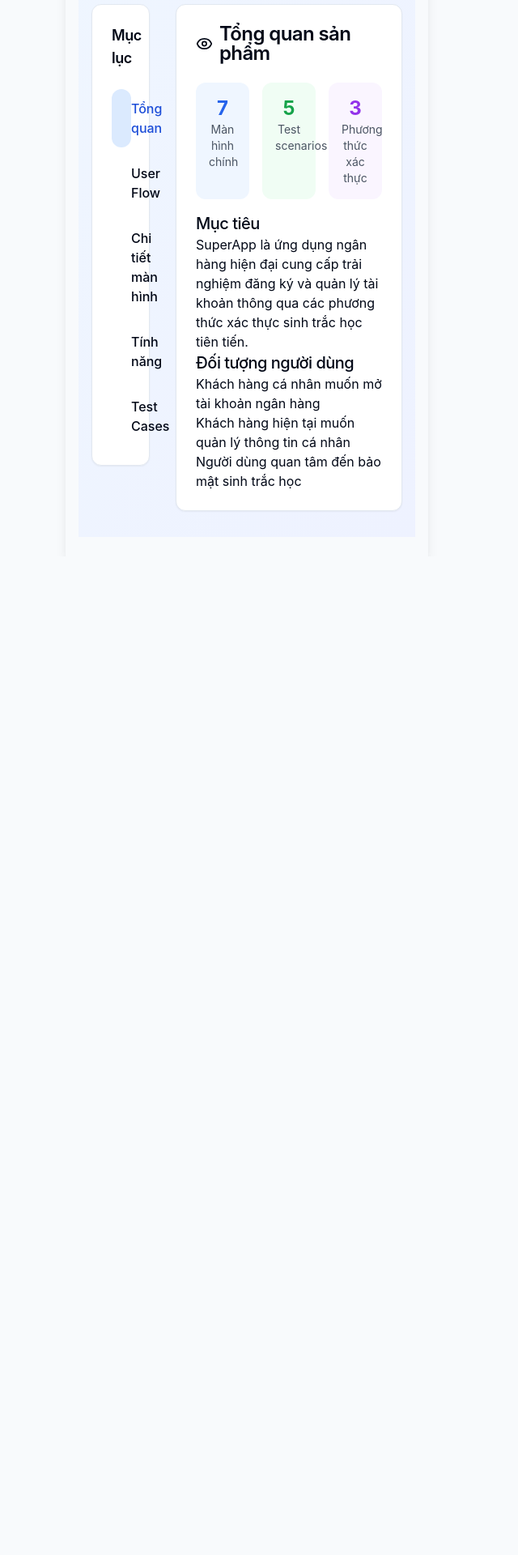
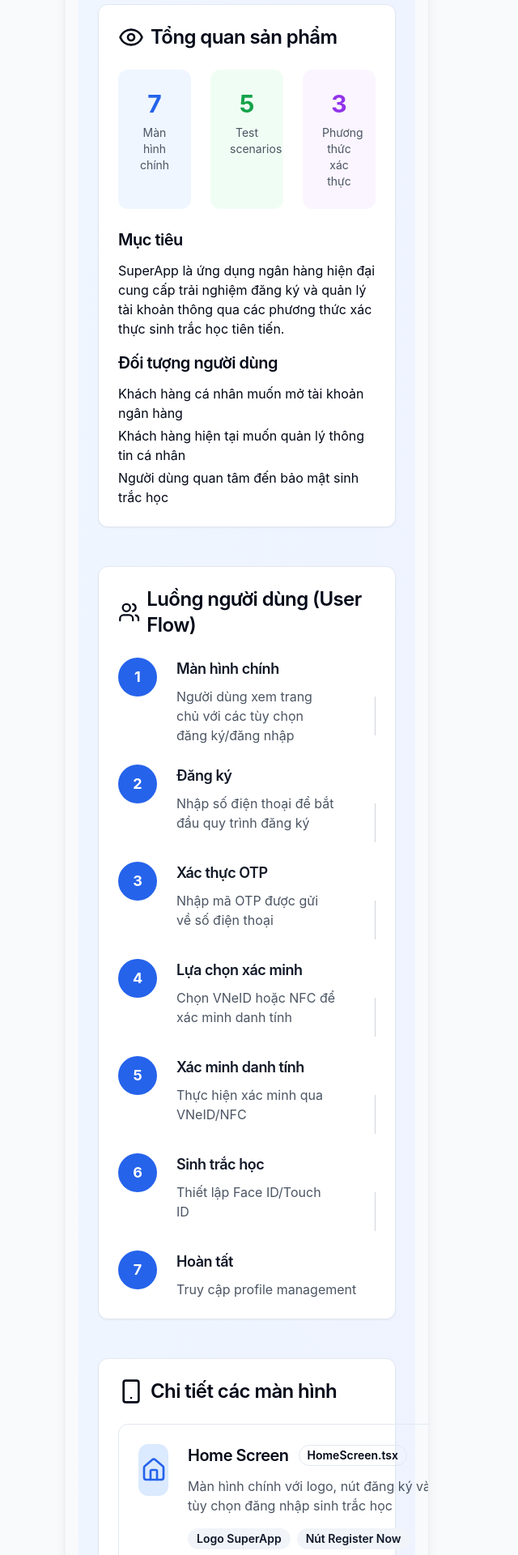
Before and after one commit to hunglq2987/superapp-vneid-connect-38, a React (Vite) app: page /brd in a window 1280 px wide. Shown: the part 240-2160 px from the top of the page at 81% size, without its empty margins (335-975 px from the left). Before the commit the page ends 927 px from the top, so only its background shows below. Built offline with nearby package versions, Linux system fonts and the light colour scheme.

Commit message:
Refactor: Simplify BRD viewer for desktop view
Removed all product screens and interactions, displaying the BRD content in a single, static page optimized for desktop viewing.

```diff
--- a/src/components/BRDViewer.tsx
+++ b/src/components/BRDViewer.tsx
@@ -1,5 +1,5 @@
 
-import React, { useState } from 'react';
+import React from 'react';
 import { motion } from 'framer-motion';
 import { Button } from '@/components/ui/button';
 import { Card, CardContent, CardHeader, CardTitle } from '@/components/ui/card';
@@ -29,7 +29,6 @@ import Layout from './Layout';
 
 const BRDViewer: React.FC = () => {
   const navigate = useNavigate();
-  const [activeSection, setActiveSection] = useState('overview');
 
   const handleBack = () => {
     navigate('/');
@@ -38,14 +37,6 @@ const BRDViewer: React.FC = () => {
   const handleExportPDF = () => {
     window.print();
   };
-
-  const sections = [
-    { id: 'overview', title: 'Tổng quan', icon: Eye },
-    { id: 'userflow', title: 'User Flow', icon: Users },
-    { id: 'screens', title: 'Chi tiết màn hình', icon: Smartphone },
-    { id: 'features', title: 'Tính năng', icon: Settings },
-    { id: 'testing', title: 'Test Cases', icon: CheckCircle }
-  ];
 
   const userFlowSteps = [
     { step: 1, title: 'Màn hình chính', description: 'Người dùng xem trang chủ với các tùy chọn đăng ký/đăng nhập' },
@@ -139,42 +130,8 @@ const BRDViewer: React.FC = () => {
           </div>
         </div>
 
-        <div className="max-w-7xl mx-auto px-4 py-8">
-          <div className="grid grid-cols-1 lg:grid-cols-4 gap-8">
-            {/* Navigation Sidebar */}
-            <div className="lg:col-span-1 print:hidden">
-              <Card className="sticky top-4">
-                <CardHeader>
-                  <CardTitle className="text-lg">Mục lục</CardTitle>
-                </CardHeader>
-                <CardContent className="space-y-2">
-                  {sections.map((section) => {
-                    const Icon = section.icon;
-                    return (
-                      <motion.button
-                        key={section.id}
-                        whileHover={{ scale: 1.02 }}
-                        whileTap={{ scale: 0.98 }}
-                        onClick={() => setActiveSection(section.id)}
-                        className={`w-full flex items-center gap-3 p-3 rounded-lg text-left transition-colors ${
-                          activeSection === section.id
-                            ? 'bg-blue-100 dark:bg-blue-900/20 text-blue-700 dark:text-blue-400'
-                            : 'hover:bg-gray-100 dark:hover:bg-gray-800'
-                        }`}
-                      >
-                        <Icon size={20} />
-                        <span className="font-medium">{section.title}</span>
-                      </motion.button>
-                    );
-                  })}
-                </CardContent>
-              </Card>
-            </div>
-
-            {/* Main Content */}
-            <div className="lg:col-span-3 space-y-8">
+        <div className="max-w-5xl mx-auto px-6 py-8 space-y-12">
           {/* Overview Section */}
-              {activeSection === 'overview' && (
           <motion.div
             initial={{ opacity: 0, y: 20 }}
             animate={{ opacity: 1, y: 0 }}
@@ -182,36 +139,36 @@ const BRDViewer: React.FC = () => {
           >
             <Card>
               <CardHeader>
-                      <CardTitle className="flex items-center gap-2">
-                        <Eye className="h-6 w-6" />
+                <CardTitle className="flex items-center gap-2 text-2xl">
+                  <Eye className="h-8 w-8" />
                   Tổng quan sản phẩm
                 </CardTitle>
               </CardHeader>
-                    <CardContent className="space-y-4">
-                      <div className="grid grid-cols-1 md:grid-cols-3 gap-4">
-                        <div className="text-center p-4 bg-blue-50 dark:bg-blue-900/20 rounded-lg">
-                          <div className="text-2xl font-bold text-blue-600">7</div>
+              <CardContent className="space-y-6">
+                <div className="grid grid-cols-1 md:grid-cols-3 gap-6">
+                  <div className="text-center p-6 bg-blue-50 dark:bg-blue-900/20 rounded-lg">
+                    <div className="text-3xl font-bold text-blue-600 mb-2">7</div>
                     <div className="text-sm text-gray-600 dark:text-gray-400">Màn hình chính</div>
                   </div>
-                        <div className="text-center p-4 bg-green-50 dark:bg-green-900/20 rounded-lg">
-                          <div className="text-2xl font-bold text-green-600">5</div>
+                  <div className="text-center p-6 bg-green-50 dark:bg-green-900/20 rounded-lg">
+                    <div className="text-3xl font-bold text-green-600 mb-2">5</div>
                     <div className="text-sm text-gray-600 dark:text-gray-400">Test scenarios</div>
                   </div>
-                        <div className="text-center p-4 bg-purple-50 dark:bg-purple-900/20 rounded-lg">
-                          <div className="text-2xl font-bold text-purple-600">3</div>
+                  <div className="text-center p-6 bg-purple-50 dark:bg-purple-900/20 rounded-lg">
+                    <div className="text-3xl font-bold text-purple-600 mb-2">3</div>
                     <div className="text-sm text-gray-600 dark:text-gray-400">Phương thức xác thực</div>
                   </div>
                 </div>
 
-                      <div className="prose dark:prose-invert max-w-none">
-                        <h3>Mục tiêu</h3>
-                        <p>
+                <div className="prose dark:prose-invert max-w-none text-base">
+                  <h3 className="text-xl font-semibold mb-3">Mục tiêu</h3>
+                  <p className="mb-4">
                     SuperApp là ứng dụng ngân hàng hiện đại cung cấp trải nghiệm đăng ký và quản lý tài khoản
                     thông qua các phương thức xác thực sinh trắc học tiên tiến.
                   </p>
 
-                        <h3>Đối tượng người dùng</h3>
-                        <ul>
+                  <h3 className="text-xl font-semibold mb-3">Đối tượng người dùng</h3>
+                  <ul className="space-y-1">
                     <li>Khách hàng cá nhân muốn mở tài khoản ngân hàng</li>
                     <li>Khách hàng hiện tại muốn quản lý thông tin cá nhân</li>
                     <li>Người dùng quan tâm đến bảo mật sinh trắc học</li>
@@ -220,37 +177,36 @@ const BRDViewer: React.FC = () => {
               </CardContent>
             </Card>
           </motion.div>
-              )}
 
           {/* User Flow Section */}
-              {activeSection === 'userflow' && (
           <motion.div
             initial={{ opacity: 0, y: 20 }}
             animate={{ opacity: 1, y: 0 }}
+            transition={{ delay: 0.1 }}
             className="space-y-6"
           >
             <Card>
               <CardHeader>
-                      <CardTitle className="flex items-center gap-2">
-                        <Users className="h-6 w-6" />
+                <CardTitle className="flex items-center gap-2 text-2xl">
+                  <Users className="h-8 w-8" />
                   Luồng người dùng (User Flow)
                 </CardTitle>
               </CardHeader>
               <CardContent>
-                      <div className="space-y-4">
+                <div className="space-y-6">
                   {userFlowSteps.map((step, index) => (
-                          <div key={step.step} className="flex items-start gap-4">
+                    <div key={step.step} className="flex items-start gap-6">
                       <div className="flex-shrink-0">
-                              <div className="w-8 h-8 bg-blue-600 text-white rounded-full flex items-center justify-center font-bold text-sm">
+                        <div className="w-12 h-12 bg-blue-600 text-white rounded-full flex items-center justify-center font-bold text-lg">
                           {step.step}
                         </div>
                       </div>
                       <div className="flex-grow">
-                              <h4 className="font-semibold text-gray-900 dark:text-white">{step.title}</h4>
-                              <p className="text-gray-600 dark:text-gray-400 text-sm mt-1">{step.description}</p>
+                        <h4 className="font-semibold text-gray-900 dark:text-white text-lg">{step.title}</h4>
+                        <p className="text-gray-600 dark:text-gray-400 mt-2">{step.description}</p>
                       </div>
                       {index < userFlowSteps.length - 1 && (
-                              <div className="flex-shrink-0 w-px h-8 bg-gray-300 dark:bg-gray-600 ml-4 mt-8"></div>
+                        <div className="flex-shrink-0 w-px h-12 bg-gray-300 dark:bg-gray-600 ml-6 mt-12"></div>
                       )}
                     </div>
                   ))}
@@ -258,126 +214,121 @@ const BRDViewer: React.FC = () => {
               </CardContent>
             </Card>
           </motion.div>
-              )}
 
           {/* Screens Section */}
-              {activeSection === 'screens' && (
           <motion.div
             initial={{ opacity: 0, y: 20 }}
             animate={{ opacity: 1, y: 0 }}
+            transition={{ delay: 0.2 }}
             className="space-y-6"
           >
             <Card>
               <CardHeader>
-                      <CardTitle className="flex items-center gap-2">
-                        <Smartphone className="h-6 w-6" />
+                <CardTitle className="flex items-center gap-2 text-2xl">
+                  <Smartphone className="h-8 w-8" />
                   Chi tiết các màn hình
                 </CardTitle>
               </CardHeader>
               <CardContent>
-                      <div className="grid gap-6">
+                <div className="grid gap-8">
                   {screenDetails.map((screen, index) => {
                     const Icon = screen.icon;
                     return (
-                            <motion.div
+                      <div
                         key={screen.name}
-                              initial={{ opacity: 0, x: -20 }}
-                              animate={{ opacity: 1, x: 0 }}
-                              transition={{ delay: index * 0.1 }}
-                              className="border rounded-lg p-4 hover:shadow-md transition-shadow"
+                        className="border rounded-lg p-6 hover:shadow-md transition-shadow"
                       >
-                              <div className="flex items-start gap-4">
-                                <div className="w-12 h-12 bg-blue-100 dark:bg-blue-900/20 rounded-lg flex items-center justify-center">
-                                  <Icon className="h-6 w-6 text-blue-600" />
+                        <div className="flex items-start gap-6">
+                          <div className="w-16 h-16 bg-blue-100 dark:bg-blue-900/20 rounded-lg flex items-center justify-center">
+                            <Icon className="h-8 w-8 text-blue-600" />
                           </div>
                           <div className="flex-grow">
-                                  <div className="flex items-center gap-2 mb-2">
-                                    <h3 className="font-semibold text-lg">{screen.name}</h3>
-                                    <Badge variant="outline" className="text-xs">
+                            <div className="flex items-center gap-3 mb-3">
+                              <h3 className="font-semibold text-xl">{screen.name}</h3>
+                              <Badge variant="outline" className="text-sm">
                                 {screen.file}
                               </Badge>
                             </div>
-                                  <p className="text-gray-600 dark:text-gray-400 mb-3">{screen.description}</p>
+                            <p className="text-gray-600 dark:text-gray-400 mb-4 text-base">{screen.description}</p>
                             <div className="flex flex-wrap gap-2">
                               {screen.features.map((feature) => (
-                                      <Badge key={feature} variant="secondary" className="text-xs">
+                                <Badge key={feature} variant="secondary" className="text-sm">
                                   {feature}
                                 </Badge>
                               ))}
                             </div>
                           </div>
                         </div>
-                            </motion.div>
+                      </div>
                     );
                   })}
                 </div>
               </CardContent>
             </Card>
           </motion.div>
-              )}
 
           {/* Features Section */}
-              {activeSection === 'features' && (
           <motion.div
             initial={{ opacity: 0, y: 20 }}
             animate={{ opacity: 1, y: 0 }}
+            transition={{ delay: 0.3 }}
             className="space-y-6"
           >
             <Card>
               <CardHeader>
-                      <CardTitle className="flex items-center gap-2">
-                        <Settings className="h-6 w-6" />
+                <CardTitle className="flex items-center gap-2 text-2xl">
+                  <Settings className="h-8 w-8" />
                   Tính năng chính
                 </CardTitle>
               </CardHeader>
               <CardContent>
-                      <div className="grid grid-cols-1 md:grid-cols-2 gap-6">
+                <div className="grid grid-cols-1 md:grid-cols-2 gap-8">
                   <div className="space-y-4">
-                          <h3 className="font-semibold text-lg flex items-center gap-2">
-                            <Shield className="h-5 w-5" />
+                    <h3 className="font-semibold text-xl flex items-center gap-2">
+                      <Shield className="h-6 w-6" />
                       Bảo mật & Xác thực
                     </h3>
-                          <ul className="space-y-2 text-sm">
-                            <li className="flex items-center gap-2">
-                              <CheckCircle className="h-4 w-4 text-green-600" />
-                              Face ID authentication
+                    <ul className="space-y-3">
+                      <li className="flex items-center gap-3">
+                        <CheckCircle className="h-5 w-5 text-green-600" />
+                        <span>Face ID authentication</span>
                       </li>
-                            <li className="flex items-center gap-2">
-                              <CheckCircle className="h-4 w-4 text-green-600" />
-                              Touch ID authentication
+                      <li className="flex items-center gap-3">
+                        <CheckCircle className="h-5 w-5 text-green-600" />
+                        <span>Touch ID authentication</span>
                       </li>
-                            <li className="flex items-center gap-2">
-                              <CheckCircle className="h-4 w-4 text-green-600" />
-                              VNeID integration
+                      <li className="flex items-center gap-3">
+                        <CheckCircle className="h-5 w-5 text-green-600" />
+                        <span>VNeID integration</span>
                       </li>
-                            <li className="flex items-center gap-2">
-                              <CheckCircle className="h-4 w-4 text-green-600" />
-                              NFC verification
+                      <li className="flex items-center gap-3">
+                        <CheckCircle className="h-5 w-5 text-green-600" />
+                        <span>NFC verification</span>
                       </li>
                     </ul>
                   </div>
 
                   <div className="space-y-4">
-                          <h3 className="font-semibold text-lg flex items-center gap-2">
-                            <User className="h-5 w-5" />
+                    <h3 className="font-semibold text-xl flex items-center gap-2">
+                      <User className="h-6 w-6" />
                       Quản lý người dùng
                     </h3>
-                          <ul className="space-y-2 text-sm">
-                            <li className="flex items-center gap-2">
-                              <CheckCircle className="h-4 w-4 text-green-600" />
-                              Profile management
+                    <ul className="space-y-3">
+                      <li className="flex items-center gap-3">
+                        <CheckCircle className="h-5 w-5 text-green-600" />
+                        <span>Profile management</span>
                       </li>
-                            <li className="flex items-center gap-2">
-                              <CheckCircle className="h-4 w-4 text-green-600" />
-                              Device management
+                      <li className="flex items-center gap-3">
+                        <CheckCircle className="h-5 w-5 text-green-600" />
+                        <span>Device management</span>
                       </li>
-                            <li className="flex items-center gap-2">
-                              <CheckCircle className="h-4 w-4 text-green-600" />
-                              Security controls
+                      <li className="flex items-center gap-3">
+                        <CheckCircle className="h-5 w-5 text-green-600" />
+                        <span>Security controls</span>
                       </li>
-                            <li className="flex items-center gap-2">
-                              <CheckCircle className="h-4 w-4 text-green-600" />
-                              Feature authorization
+                      <li className="flex items-center gap-3">
+                        <CheckCircle className="h-5 w-5 text-green-600" />
+                        <span>Feature authorization</span>
                       </li>
                     </ul>
                   </div>
@@ -385,67 +336,60 @@ const BRDViewer: React.FC = () => {
               </CardContent>
             </Card>
           </motion.div>
-              )}
 
           {/* Testing Section */}
-              {activeSection === 'testing' && (
           <motion.div
             initial={{ opacity: 0, y: 20 }}
             animate={{ opacity: 1, y: 0 }}
+            transition={{ delay: 0.4 }}
             className="space-y-6"
           >
             <Card>
               <CardHeader>
-                      <CardTitle className="flex items-center gap-2">
-                        <CheckCircle className="h-6 w-6" />
+                <CardTitle className="flex items-center gap-2 text-2xl">
+                  <CheckCircle className="h-8 w-8" />
                   Test Cases
                 </CardTitle>
               </CardHeader>
               <CardContent>
                 <div className="space-y-4">
                   {testCases.map((testCase, index) => (
-                          <motion.div
+                    <div
                       key={testCase.phone}
-                            initial={{ opacity: 0, x: -20 }}
-                            animate={{ opacity: 1, x: 0 }}
-                            transition={{ delay: index * 0.1 }}
                       className="flex items-center justify-between p-4 border rounded-lg"
                     >
                       <div className="flex items-center gap-4">
-                              <code className="bg-gray-100 dark:bg-gray-800 px-2 py-1 rounded text-sm font-mono">
+                        <code className="bg-gray-100 dark:bg-gray-800 px-3 py-2 rounded text-sm font-mono">
                           {testCase.phone}
                         </code>
-                              <span className="text-sm">{testCase.scenario}</span>
+                        <span>{testCase.scenario}</span>
                       </div>
                       <div>
                         {testCase.status === 'success' && (
                           <Badge className="bg-green-100 text-green-800">
-                                  <CheckCircle className="h-3 w-3 mr-1" />
+                            <CheckCircle className="h-4 w-4 mr-1" />
                             Success
                           </Badge>
                         )}
                         {testCase.status === 'warning' && (
                           <Badge className="bg-yellow-100 text-yellow-800">
-                                  <AlertCircle className="h-3 w-3 mr-1" />
+                            <AlertCircle className="h-4 w-4 mr-1" />
                             Warning
                           </Badge>
                         )}
                         {testCase.status === 'error' && (
                           <Badge className="bg-red-100 text-red-800">
-                                  <XCircle className="h-3 w-3 mr-1" />
+                            <XCircle className="h-4 w-4 mr-1" />
                             Error
                           </Badge>
                         )}
                       </div>
-                          </motion.div>
+                    </div>
                   ))}
                 </div>
               </CardContent>
             </Card>
           </motion.div>
-              )}
-            </div>
-          </div>
         </div>
       </div>
     </Layout>
```
Lines whose indentation alone changed are shown as unchanged.
